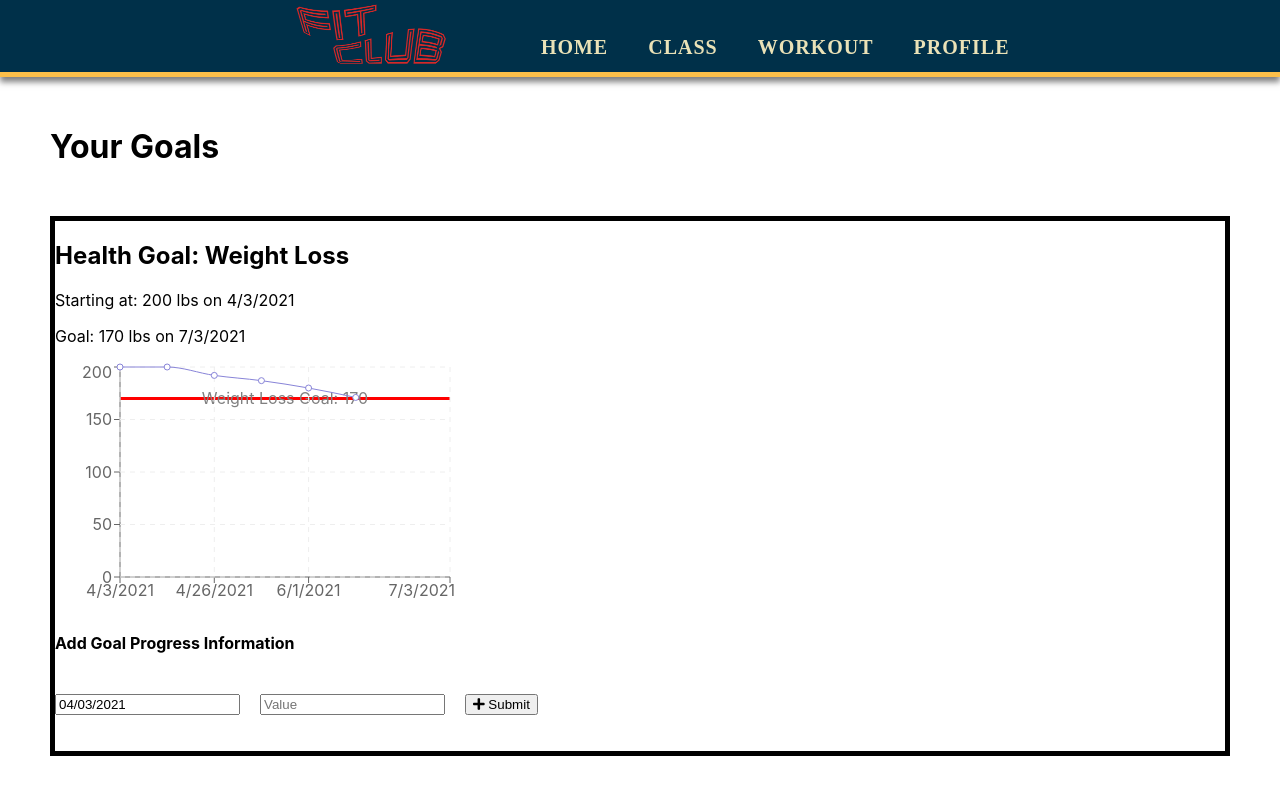
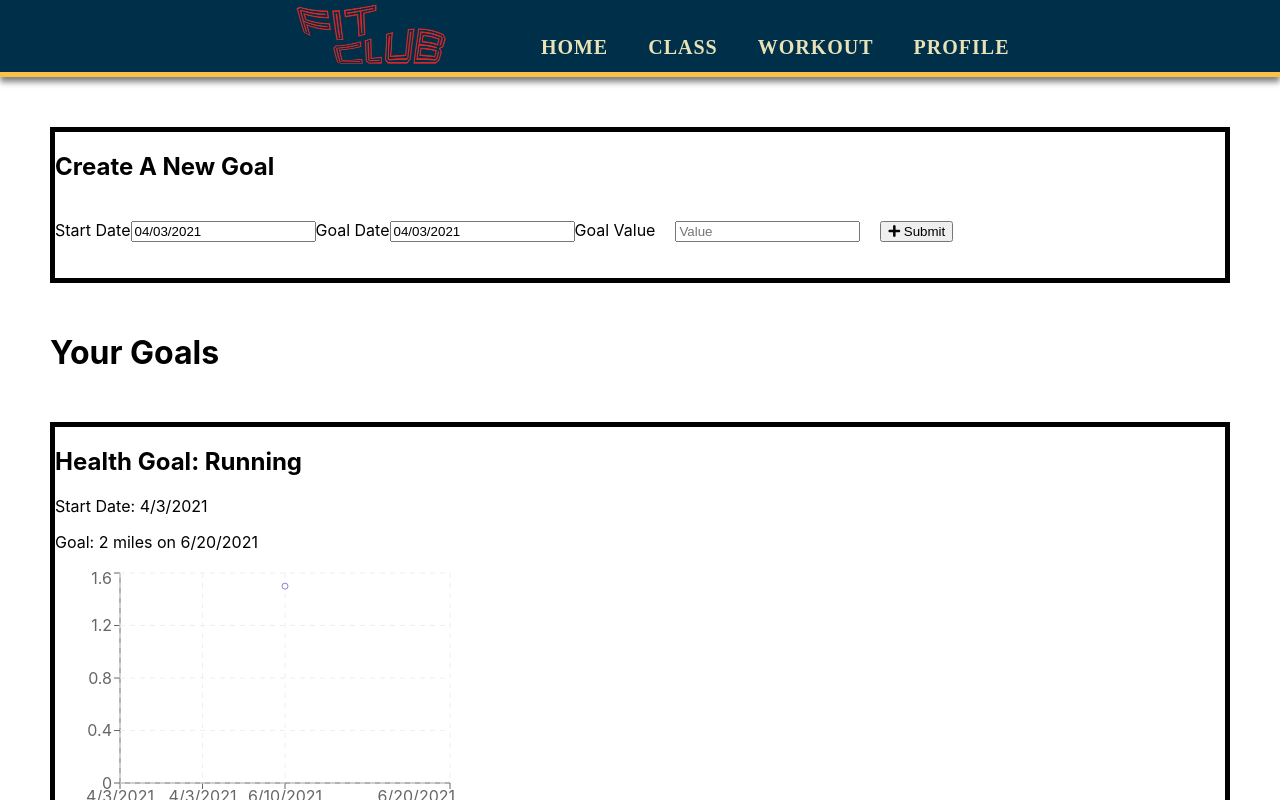
Before and after one commit to maxhealy01/fit-club, a React (Create React App) app in the folder client/: page /Profile in a window 1280 px wide. Shown: the top 800 px of the page. Built offline with nearby package versions, Linux system fonts and the light colour scheme; a web font is replaced by a local one.

Commit message:
completed elements for goal component styling

```diff
--- a/client/src/components/GoalForm/index.js
+++ b/client/src/components/GoalForm/index.js
@@ -3,45 +3,27 @@ import DatePicker from "react-datepicker";
 import "react-datepicker/dist/react-datepicker.css";
 
 
-const GoalForm = ({goals}) => {
-    const [startDate, setStartDate] = useState(new Date());
-    const [goalDate, setGoalDate] = useState(new Date());
-
-      goals.progressData.push(goals.endData);
-      goals.progressData.unshift(goals.startData);
-      console.log(goals.progressData);
+const GoalForm = () => {
+    const [currentStartDate, setStartDate] = useState(new Date());
+    const [endDate, setEndDate] = useState(new Date());
 
   return (
     <div>
-        <div class="form">
-            <h4>Create A New Goal</h4>
+        <div class="form" style={{margin: 50, border:"5px solid black"}}>
+            <h2>Create A New Goal</h2>
 
             <label for="start-date">Start Date</label>
-            <DatePicker id="start-date" selected={startDate} onChange={date => setStartDate(date)} />
-
-            <label for="start-value">Starting Value</label>
-            <input type="number" min="0" id="start-value" placeholder="Value" style={{margin: 20}} />
+            <DatePicker id="start-date" selected={currentStartDate} onChange={date => setStartDate(date)} />
 
             <label for="goal-date">Goal Date</label>
-            <DatePicker id="goal-date" selected={goalDate} onChange={date => setGoalDate(date)} />
+            <DatePicker id="goal-date" selected={endDate} onChange={date => setEndDate(date)} />
 
             <label for="goal-value">Goal Value</label>
             <input type="number" min="0" id="goal-value" placeholder="Value" style={{margin: 20}} />
 
-            <LineChart width={600} height={300} data={goal}>
-                <XAxis dataKey="date"/>
-                <YAxis/>
-                <CartesianGrid stroke="#eee" strokeDasharray="5 5"/>
-                <Line type="monotone" dataKey="value" stroke="#8884d8" />
-                <ReferenceLine y={goal.endData.value} stroke="red" label="Health Goal" />
-            </LineChart>
-
-
-
             <button id="add-btn"><i class="fa fa-plus buttons"></i> Submit</button>
             <p class="error"></p>
         </div>
-
     </div>
   );
 };
--- a/client/src/components/GoalList/index.js
+++ b/client/src/components/GoalList/index.js
@@ -4,27 +4,32 @@ import "react-datepicker/dist/react-datepicker.css";
 import { LineChart, YAxis, XAxis, CartesianGrid, Line, ReferenceLine, Tooltip, ResponsiveContainer } from 'recharts';
 
 const GoalList = ({ goals, username }) => {
-    const [startDate, setStartDate] = useState(new Date());
-    // const [endDate, setEndDate] = useState(new Date());
+    const [progressDate, setProgressDate] = useState(new Date());
 
     if (!goals.length) {
         return <h3>No Goals Yet</h3>;
     }
 
-    //adds start and end dates to the progressData array. Attempts to remove duplicates from the final array, but this is not working yet, as the startData object is duplicated every time this runs. Come back to this later.
-    const allData = goals.map(goal => {
-        let startData = {...goal.startData};
-        let endData = {...goal.endData};
-        delete endData.value;
+    //This function will loop through each goal and then add each startDate to the beggining of goal data array and add endDate to the end of the array. This ensures these values will always cap the ends of the graph. Currently this isn't working properly, as each iteration is adding two start dates and two end dates to each progress data array.
+    const combineData = () => {
+      goals.map(goal => {
+          const startData = {
+            date: `${goal.startDate}`
+          };
+          const endData = {
+            date: `${goal.endDate}`
+          };
 
           goal.progressData.unshift(startData);
           goal.progressData.push(endData);
-        const uniqueData = new Set(goal.progressData);
 
-        return uniqueData
-    });
+          return goal;
+      })
+    }
 
-    console.log(allData);
+    combineData();
+    console.log(goals)
+
 
   return (
     <div>
@@ -37,34 +42,32 @@ const GoalList = ({ goals, username }) => {
             <h2>
               Health Goal: {goal.goalType}
             </h2>
+
+
             <div>
-              <p>Starting at: {goal.startData.value} lbs on {goal.startData.date}</p>
-              <p>Goal: {goal.endData.value} lbs on {goal.endData.date}</p>
+              <p>Start Date: {goal.startDate}</p>
+              <p>Goal: {goal.endValue} {goal.measurement} on {goal.endDate}</p>
             </div>
 
-                    {/* {goal.progressData.unshift(goal.startData)}
-                    {goal.progressData.push(goal.endData)} */}
-
               <LineChart width={400} height={250} data={goal.progressData}>
-                    <ReferenceLine y={goal.endData.value} stroke="red" strokeWidth="3px" label={`${goal.goalType} Goal: ${goal.endData.value}`}/>
+                  <ReferenceLine y={goal.endValue} stroke="red" strokeWidth="3px" label={`${goal.goalType} Goal: ${goal.endValue}`}/>
 
                   <XAxis dataKey="date"/>
                   <YAxis />
                   <Tooltip />
                   <CartesianGrid stroke="#eee" strokeDasharray="5 5"/>
                   <Line type="monotone" dataKey="value" stroke="#8884d8" />
-
               </LineChart>
 
             <div className="form">
                 <h4>Add Goal Progress Information</h4>
 
-                <DatePicker selected={startDate} onChange={date => setStartDate(date)} />
-
+                <DatePicker selected={progressDate} onChange={date => setProgressDate(date)} />
                 <input type="number" min="0" id="t-amount" placeholder="Value" style={{margin: 20}} />
                 <button id="add-btn"><i className="fa fa-plus buttons"></i> Submit</button>
                 <p className="error"></p>
             </div>
+
           </div>
         ))}
     </div>
--- a/client/src/pages/Profile.js
+++ b/client/src/pages/Profile.js
@@ -1,7 +1,8 @@
 import React from "react";
 import "../assets/scss/Profile.scss";
 
-import GoalList from '../components/GoalList'
+import GoalList from '../components/GoalList';
+import GoalForm from '../components/GoalForm'
 
 // import ChatDashboard from "../components/ChatDashboard";
 // import { ConversationsProvider } from "../utils/ConversationsProvider";
@@ -17,23 +18,31 @@ function Profile() {
   // hardcoded _id from database
   // const id = "60677866568ec9a131f045ed";
 
+  //Use this data to test goal components with a user who has multiple goals
   const user = {
     username: 'FitClubber',
     goals: [
       {
+        _id: 12345677,
+        goalType: 'Running',
+        measurement: 'miles',
+        startDate: '4/3/2021',
+        endDate: '6/20/2021',
+        endValue: 2,
+        progressData: [
+          {
+            date: '6/10/2021',
+            value: 1.5
+        }
+        ]
+      },
+      {
         _id: 12345678,
         goalType: 'Weight Loss',
-        startData:
-            {
-                date: '4/3/2021',
-                value: 200
-            },
-
-        endData:
-            {
-                date: '7/3/2021',
-                value: 170
-            },
+        measurement: 'lbs',
+        startDate: '4/3/2021',
+        endDate: '6/20/2021',
+        endValue: 175,
 
         progressData: [
           {
@@ -57,17 +66,10 @@ function Profile() {
       {
         _id: 12345679,
         goalType: 'Weight Training',
-        startData:
-            {
-                date: '4/3/2021',
-                value: 50
-            },
-
-        endData:
-            {
-                date: '7/3/2021',
-                value: 75
-            },
+        measurement: 'lbs',
+        startDate: '4/3/2021',
+        endDate: '6/28/2021',
+        endValue: 80,
 
         progressData: [
             {
@@ -91,6 +93,7 @@ function Profile() {
     ]
   }
 
+  //Use this data to test goal components with a user who has no goals
   // const user = {
   //     username: 'FitClubber',
   //     goals: []
@@ -98,7 +101,12 @@ function Profile() {
 
   return (
     <>
-    <GoalList goals={user.goals} username={user.username} />
+    <GoalForm goals={user.goals} />
+    <GoalList
+      goals={user.goals}
+      username={user.username}
+    />
+
      {/* {!loading &&  */}
       {/* <SocketProvider id={id}>
         <ConversationsProvider id={id}>
```
Lines whose indentation alone changed are shown as unchanged.
